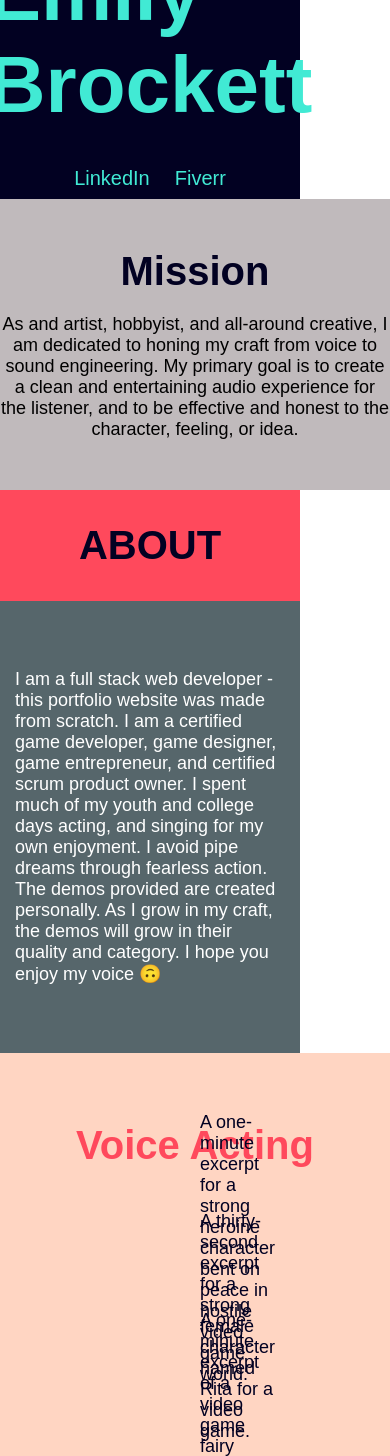
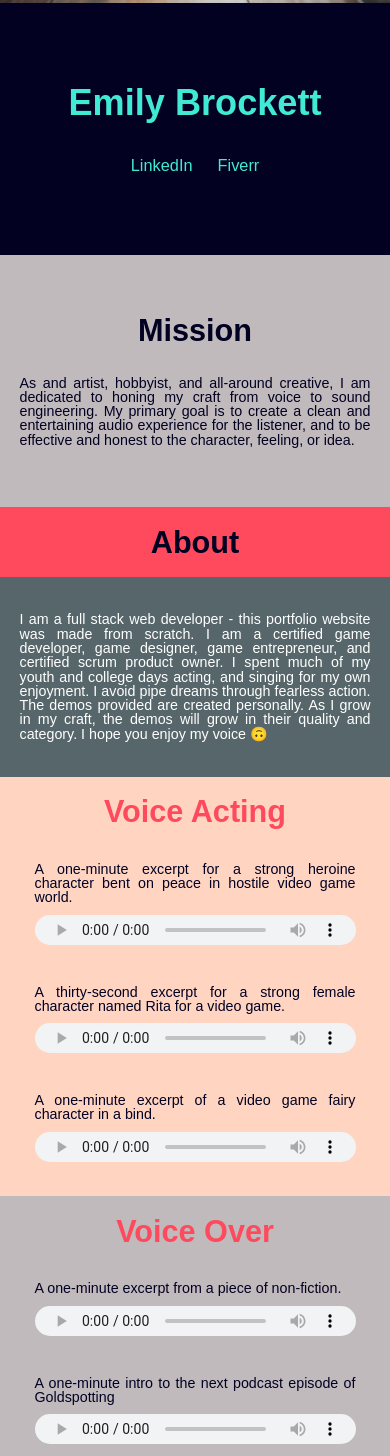
Before and after one commit to BrockBatBlue/Emily-Voice-Portfolio, a plain HTML site: page index.html in a window 390 px wide. Shown: the part 257-1713 px from the top of the page. Drawn offline with Linux system fonts and the light colour scheme.

Commit message:
Revamped styles for responsiveness

```diff
--- a/index.html
+++ b/index.html
@@ -13,43 +13,42 @@
 
     <body>
         <div class="container">
-            <section class="row-1">
-                <div class="title-picture">
+            <section class="row">
                 <img
+                    class="title-picture"
                     src="./public/img/microphone-g284ba026b_1920.jpg"
                     alt="microphone and headphones on a table with cool lighting"
                 />
-                </div>
-                <div class="bold-title">
+                <div class="cell bold-title">
                     <h1>Emily Brockett</h1>
-                    <ul>
-                        <a href="https://www.linkedin.com/in/emily-brockett/">
-                            <li>LinkedIn</li>
-                        </a>
+                    <div class="title-links">
+                        <a href="https://www.linkedin.com/in/emily-brockett/"> LinkedIn </a>
                         <a
                             href="https://www.fiverr.com/emilybrockett/provide-timely-voice-overs-and-voice-acting-for-you#!"
                         >
-                            <li>Fiverr</li>
+                            Fiverr
                         </a>
-                        <!-- <a href=""><li>Audacity</li></a> -->
-                    </ul>
+                        <!-- <a href="">Audacity</a> -->
+                    </div>
                 </div>
             </section>
-            <section class="mission-section">
+            <section class="row">
+                <div class="cell wide-cell mission-cell">
                     <h2>Mission</h2>
                     <p>
-                    As and artist, hobbyist, and all-around creative, I am dedicated to honing my
-                    craft from voice to sound engineering. My primary goal is to create a clean and
-                    entertaining audio experience for the listener, and to be effective and honest
-                    to the character, feeling, or idea.
+                        As and artist, hobbyist, and all-around creative, I am dedicated to honing
+                        my craft from voice to sound engineering. My primary goal is to create a
+                        clean and entertaining audio experience for the listener, and to be
+                        effective and honest to the character, feeling, or idea.
                     </p>
+                </div>
             </section>
-            <section class="row-2">
-                <div class="about-title">
-                    <h2 id="title">ABOUT</h2>
+            <section class="row">
+                <div class="cell about-title-cell">
+                    <h2>About</h2>
                 </div>
-                <div class="about-me">
-                    <p id="about-me-text">
+                <div class="cell about-me-cell">
+                    <p>
                         I am a full stack web developer - this portfolio website was made from
                         scratch. I am a certified game developer, game designer, game entrepreneur,
                         and certified scrum product owner. I spent much of my youth and college days
@@ -60,15 +59,20 @@
                     </p>
                 </div>
             </section>
-            <section class="row-3">
-                <h2 class="voice-acting">Voice Acting</h2>
+            <section class="row">
+                <div class="cell wide-cell voice-acting-cell">
+                    <h2>Voice Acting</h2>
+                    <div class="audio-file-list">
                         <div class="audio-file">
                             <p>
-                        A one-minute excerpt for a strong heroine character bent on peace in hostile
-                        video game world.
+                                A one-minute excerpt for a strong heroine character bent on peace in
+                                hostile video game world.
                             </p>
                             <audio controls class="audio-controls">
-                        <source src="./public/audio/platadorian-princess.mp3" type="audio/mp3" />
+                                <source
+                                    src="./public/audio/platadorian-princess.mp3"
+                                    type="audio/mp3"
+                                />
                                 <source
                                     src="./public/audio/platadorian-princess-demo-vg.wav"
                                     type="audio/wav"
@@ -76,11 +80,10 @@
                                 Your browser does not support the audio element.
                             </audio>
                         </div>
-                <br />
                         <div class="audio-file">
                             <p>
-                        A thirty-second excerpt for a strong female character named Rita for a video
-                        game.
+                                A thirty-second excerpt for a strong female character named Rita for
+                                a video game.
                             </p>
                             <audio controls>
                                 <source src="./public/audio/rita.mp3" type="audio/mp3" />
@@ -88,27 +91,28 @@
                                 Your browser does not support the audio element.
                             </audio>
                         </div>
-                <br />
+
                         <div class="audio-file">
                             <p>A one-minute excerpt of a video game fairy character in a bind.</p>
                             <audio controls>
-                        <source src="./public/audio/helena-fairy-60-vg.mp3" type="audio/mp3" />
-                        <source src="./public/audio/helena-fairy-60-vg.wav" type="audio/wav" />
+                                <source
+                                    src="./public/audio/helena-fairy-60-vg.mp3"
+                                    type="audio/mp3"
+                                />
+                                <source
+                                    src="./public/audio/helena-fairy-60-vg.wav"
+                                    type="audio/wav"
+                                />
                                 Your browser does not support the audio element.
                             </audio>
                         </div>
-                <br />
-                <!-- <div id="bottom-va-file-padding" class="audio-file">
-                <p>Lorem ipsum dolor sit amet consectetur adipisicing elit. Commodi, ut quas voluptas!</p>
-                <audio controls>
-                    <source src="" type="audio">
-                    <source src="" type="audio">
-                  Your browser does not support the audio element.
-                  </audio>
-            </div> -->
+                    </div>
+                </div>
             </section>
-            <section class="row-4">
+            <section class="row">
+                <div class="cell wide-cell voice-over-cell">
                     <h2 class="voice-over">Voice Over</h2>
+                    <div class="audio-file-list">
                         <div class="audio-file">
                             <p>A one-minute excerpt from a piece of non-fiction.</p>
                             <audio controls>
@@ -120,7 +124,6 @@
                                 Your browser does not support the audio element.
                             </audio>
                         </div>
-                <br />
                         <div class="audio-file">
                             <p>A one-minute intro to the next podcast episode of Goldspotting</p>
                             <audio controls>
@@ -135,16 +138,20 @@
                                 Your browser does not support the audio element.
                             </audio>
                         </div>
-                <br />
                         <div class="audio-file">
                             <p>A thirty-second retail mop commercial for radio</p>
                             <audio controls>
-                        <source src="./public/audio/mop-15-sec-podcast-comm.mp3" type="audio/mp3" />
-                        <source src="./public/audio/mop-15-sec-podcast-comm.wav" type="audio/wav" />
+                                <source
+                                    src="./public/audio/mop-15-sec-podcast-comm.mp3"
+                                    type="audio/mp3"
+                                />
+                                <source
+                                    src="./public/audio/mop-15-sec-podcast-comm.wav"
+                                    type="audio/wav"
+                                />
                                 Your browser does not support the audio element.
                             </audio>
                         </div>
-                <br />
                         <div class="audio-file">
                             <p>A thirty-second retail dog food commercial for radio</p>
                             <audio controls>
@@ -159,18 +166,24 @@
                                 Your browser does not support the audio element.
                             </audio>
                         </div>
-                <br />
                         <div class="audio-file">
                             <p>A thirty-second retail commercial for Scott's Surf Shop</p>
                             <audio controls>
-                        <source src="./public/audio/scotts-surf-30-r-ad.mp3" type="audio/mp3" />
-                        <source src="./public/audio/scotts-surf-30-r-ad.wav" type="audio/wav" />
+                                <source
+                                    src="./public/audio/scotts-surf-30-r-ad.mp3"
+                                    type="audio/mp3"
+                                />
+                                <source
+                                    src="./public/audio/scotts-surf-30-r-ad.wav"
+                                    type="audio/wav"
+                                />
                                 Your browser does not support the audio element.
                             </audio>
                         </div>
-                <br />
                         <div class="audio-file">
-                    <p>A thirty-second pet parade annual event announcement for the radio</p>
+                            <p>
+                                A thirty-second pet parade annual event announcement for the radio
+                            </p>
                             <audio controls>
                                 <source
                                     src="./public/audio/pet-parade-spec-ev-30-radio-comm.mp3"
@@ -183,8 +196,7 @@
                                 Your browser does not support the audio element.
                             </audio>
                         </div>
-                <br />
-                <div id="bottom-vo-file-padding" class="audio-file">
+                        <div class="audio-file">
                             <p>A fifteen-second sleep aid health care commercial</p>
                             <audio controls>
                                 <source
@@ -198,8 +210,11 @@
                                 Your browser does not support the audio element.
                             </audio>
                         </div>
+                    </div>
+                </div>
             </section>
-            <section class="row-5">
+            <section class="row">
+                <div class="cell wide-cell singing-cell">
                     <h2 class="singing">Singing</h2>
                     <div class="audio-file">
                         <p>An acapella presentation of the standard, Paper Moon.</p>
@@ -215,57 +230,64 @@
                             Your browser does not support the audio element.
                         </audio>
                     </div>
-                <br />
+
                     <!-- <div class="audio-file">
-            <p>Lorem ipsum dolor sit amet consectetur adipisicing elit. Commodi, ut quas voluptas!</p>
+                        <p>
+                            Lorem ipsum dolor sit amet consectetur adipisicing elit. Commodi, ut
+                            quas voluptas!
+                        </p>
                         <audio controls>
-                <source src="" type="audio">
-                <source src="" type="audio">
+                            <source src="" type="audio" />
+                            <source src="" type="audio" />
                             Your browser does not support the audio element.
                         </audio>
                     </div>
-        <br>
+
                     <div class="audio-file">
-            <p>Lorem ipsum dolor sit amet consectetur adipisicing elit. Commodi, ut quas voluptas!</p>
+                        <p>
+                            Lorem ipsum dolor sit amet consectetur adipisicing elit. Commodi, ut
+                            quas voluptas!
+                        </p>
                         <audio controls>
-                <source src="" type="audio">
-                <source src="" type="audio">
+                            <source src="" type="audio" />
+                            <source src="" type="audio" />
                             Your browser does not support the audio element.
                         </audio>
                     </div>
-        <br>
-        <div id="bottom-sing-file-padding" class="audio-file">
-            <p>Lorem ipsum dolor sit amet consectetur adipisicing elit. Commodi, ut quas voluptas!</p>
+
+                    <div class="audio-file">
+                        <p>
+                            Lorem ipsum dolor sit amet consectetur adipisicing elit. Commodi, ut
+                            quas voluptas!
+                        </p>
                         <audio controls>
-                <source src="" type="audio">
-                <source src="" type="audio">
+                            <source src="" type="audio" />
+                            <source src="" type="audio" />
                             Your browser does not support the audio element.
                         </audio>
                     </div> -->
+                </div>
             </section>
         </div>
-        <footer>
+        <footer class="">
             <p>Made with 💜 by Emily</p>
-            <ul>
-                <a href="mailto: emilydbrockett@gmail.com">
-                    <li>
+            <div class="footer-icons">
+                <a href="mailto:emilydbrockett@gmail.com">
                     <img src="https://cdn.simpleicons.org/Gmail/#EA4335" />
-                    </li>
                 </a>
                 <a
                     href="https://www.fiverr.com/emilybrockett/provide-timely-voice-overs-and-voice-acting-for-you#!"
                 >
-                    <li>
-                        <img src="https://cdn.simpleicons.org/Fiverr/#1DBF73" />
-                    </li>
+                    <!-- <img src="https://cdn.simpleicons.org/Fiverr/#1DBF73" /> -->
+                    <img src="./public/img/4373162_fiverr_logo_logos_icon.png" />
                 </a>
                 <a href="https://www.linkedin.com/in/emily-brockett/">
-                    <li>
                     <img src="https://cdn.simpleicons.org/linkedin/#0A66C2" />
-                    </li>
                 </a>
-                <!-- <li><img src="https://cdn.simpleicons.org/audacity/#ECD53F" /></li> -->
-            </ul>
+                <!-- <a href="#">
+                    <img src="https://cdn.simpleicons.org/audacity/#ECD53F" />
+                </a> -->
+            </div>
         </footer>
     </body>
 </html>
--- a/public/style.css
+++ b/public/style.css
@@ -14,161 +14,153 @@ body {
     font-family: "Nunito", sans-serif;
     margin: 0;
 }
-
-p {
-    font-size: 18px;
-}
-
-.row-1,
-.row-2 {
-    display: flex;
-    flex-direction: row;
+p,
+h1,
+h2 {
     margin: 0;
     padding: 0;
-    flex-wrap: wrap;
-}
-
-.title-picture {
-    min-width: 300px;
-    max-width: 50%;
-    object-fit: cover;
-}
-
-img {
-    width: 100%;
-    height: 100%;
-}
-
-.bold-title {
-    display: flex;
-    flex-direction: column;
-    justify-content: center;
-    align-items: center;
-    background-color: var(--name-title-background-color);
-    min-width: 300px;
-    width: 50%;
-    gap: 36px;
-}
-
-.bold-title h1 {
-    font-size: 80px;
-}
-
-.bold-title ul {
-    font-size: 20px;
 }
 
 a {
     text-decoration: none;
 }
 
-a li:hover {
-    color: var(--about-me-title-background-color);
-    font-size: 30px;
+p {
+    /* font-size: 18px; */
+    font-size: clamp(0.875rem, 0.7217rem + 0.7006vw, 1.5625rem); /* 14px-25px 350px-1920px */
+    line-height: clamp(0.875rem, 0.7217rem + 0.7006vw, 1.5625rem); /* 14px-25px 350px-1920px */
+}
+
+.row {
+    display: grid;
+    grid-template-columns: repeat(2, 1fr);
+    grid-auto-flow: column;
+}
+
+@media (max-width: 767px) {
+    .row {
+        grid-template-columns: 1fr;
+        grid-auto-flow: row;
+    }
+}
+
+.cell {
+    display: flex;
+    justify-content: center;
+    align-items: center;
+    flex-direction: column;
+    padding: 5%;
+    box-sizing: border-box;
+    min-height: 252px;
+}
+
+.wide-cell {
+    grid-column: 1 / -1;
+}
+
+img.title-picture {
+    width: 100%;
+}
+
+.bold-title {
+    background-color: var(--name-title-background-color);
+    gap: 36px;
 }
 
 .bold-title * {
-    margin: 0;
     color: var(--text-title-section-color);
-    padding: 0;
 }
 
-ul {
+.bold-title h1 {
+    /* font-size: 80px; */
+    font-size: clamp(2.1875rem, 1.5605rem + 2.8662vw, 5rem); /* 35px-80px 350px-1920px */
+    line-height: clamp(2.1875rem, 1.5605rem + 2.8662vw, 5rem); /* 35px-80px 350px-1920px */
+}
+
+.bold-title a {
+    /* font-size: 20px; */
+    font-size: clamp(1rem, 0.8049rem + 0.8917vw, 1.875rem); /* 16px-30px 350px-1920px */
+    line-height: clamp(1rem, 0.8049rem + 0.8917vw, 1.875rem); /* 16px-30px 350px-1920px */
+    transition: font-size 0.3s;
+}
+
+.bold-title a:hover {
+    color: var(--about-me-title-background-color);
+    /* font-size: 30px; */
+    font-size: clamp(1.5625rem, 1.2142rem + 1.5924vw, 3.125rem); /* 25px-50px 350px-1920px */
+}
+
+.title-links {
     display: flex;
     flex-direction: row;
     justify-content: center;
     gap: 25px;
-    height: 32px;
 }
 
-li {
-    list-style-type: none;
+.cell h2 {
+    /* font-size: 40px; */
+    font-size: clamp(1.875rem, 1.5267rem + 1.5924vw, 3.4375rem); /* 30px-55px 350px-1920px */
+    line-height: clamp(1.875rem, 1.5267rem + 1.5924vw, 3.4375rem); /* 30px-55px 350px-1920px */
 }
 
-.mission-section {
-    display: flex;
-    flex-direction: column;
-    justify-content: center;
-    text-align: center;
+.mission-cell {
     background: var(--mission-voice-over-background-color);
-    padding: 50px 0;
-    gap: 20px;
+    color: var(--name-title-background-color);
+    gap: 30px;
 }
 
-.mission-section h2,
-.mission-section p {
-    margin: 0;
-}
-
-.mission-section p {
+.mission-cell p {
+    text-align: justify;
     max-width: 1000px;
     margin: 0 auto;
 }
 
-.mission-section h2 {
-    color: var(--name-title-background-color);
-    font-size: 40px;
+.about-title-cell {
+    background-color: var(--about-me-title-background-color);
+    color: var(--text-about-title-color);
+    min-height: 63px;
 }
 
-.about-title {
-    background-color: var(--about-me-title-background-color);
-    min-width: 300px;
-    width: 50%;
-    text-align: center;
+.about-me-cell {
+    background-color: var(--about-me-paragraph-background-color);
+    color: white;
+    min-height: 200px;
+}
+
+.about-me-cell p {
+    text-align: justify;
+    max-width: 768px;
+    margin: 0 auto;
+}
+
+.voice-acting-cell,
+.singing-cell {
+    background-color: var(--voice-acting-section-background-color);
+}
+
+.voice-over-cell {
+    background-color: var(--mission-voice-over-background-color);
+}
+
+.voice-acting-cell h2,
+.voice-over-cell h2,
+.singing-cell h2 {
+    color: var(--about-me-title-background-color);
+}
+
+.voice-acting-cell,
+.voice-over-cell,
+.singing-cell {
+    gap: 20px;
+}
+
+.audio-file-list {
     display: flex;
     justify-content: center;
     align-items: center;
-}
-
-#title {
-    color: var(--text-about-title-color);
-    font-size: 40px;
-}
-
-.about-me {
-    background-color: var(--about-me-paragraph-background-color);
-    min-width: 300px;
-    max-width: 50%;
-    display: flex;
-    justify-content: center;
-    align-items: center;
-    padding: 50px 0;
-}
-
-#about-me-text {
-    color: white;
-    max-width: 90%;
-}
-
-.voice-acting,
-.voice-over,
-.singing {
-    text-align: center;
-    margin: 0;
-    padding-bottom: 50px;
-}
-
-.voice-acting,
-.singing,
-.voice-over {
-    color: var(--about-me-title-background-color);
-    font-size: 40px;
-}
-
-.singing:hover {
-    color: var(--about-me-title-background-color);
-}
-
-.row-3,
-.row-4,
-.row-5 {
-    padding: 70px 0;
-    display: flex;
     flex-direction: column;
-}
-
-.row-3 {
-    background-color: var(--voice-acting-section-background-color);
+    gap: 10px;
+    width: 100%;
 }
 
 .audio-file {
@@ -176,38 +168,12 @@ li {
     flex-direction: row;
     align-items: center;
     justify-content: space-between;
-    margin-left: 100px;
-    margin-right: 100px;
-    padding-left: 100px;
-    padding-right: 100px;
-    height: 60px;
-}
-
-.audio-file p {
-    color: var(--name-title-background-color);
-}
-
-.row-4 {
-    background-color: var(--mission-voice-over-background-color);
-}
-
-.row-5 {
-    background-color: var(--voice-acting-section-background-color);
-}
-
-footer {
-    display: flex !important;
-    flex-direction: row;
-    justify-content: space-around;
-    align-items: center;
-    background-color: var(--name-title-background-color);
-    color: var(--text-title-section-color);
-    padding: 20px 0;
-    height: 104px;
-}
-
-footer img {
-    height: 40px;
+    box-sizing: border-box;
+    width: 100%;
+    max-width: 1500px;
+    margin: 0 auto;
+    padding: 15px;
+    gap: 20px;
 }
 
 .audio-file:hover {
@@ -215,10 +181,62 @@ footer img {
     border-radius: 50px;
 }
 
-footer img:hover {
-    height: 70px;
+.audio-file audio {
+    height: 50px;
 }
 
-footer ul {
-    width: 400px;
+.audio-file p {
+    color: var(--name-title-background-color);
+    text-align: justify;
+    width: 75%;
+    margin-left: 10px;
 }
+
+@media (max-width: 767px) {
+    .audio-file {
+        flex-direction: column;
+        gap: 10px;
+    }
+    .audio-file:hover {
+        border-radius: 20px;
+    }
+    .audio-file audio {
+        width: 100%;
+        height: 30px;
+    }
+    .audio-file p {
+        width: 100%;
+        margin-left: 0;
+    }
+}
+
+footer {
+    display: flex;
+    flex-direction: row;
+    justify-content: space-around;
+    align-items: center;
+    background-color: var(--name-title-background-color);
+    color: var(--text-title-section-color);
+    padding: 20px 0;
+}
+
+.footer-icons {
+    display: flex;
+    justify-content: center;
+    align-items: center;
+    gap: 15px;
+}
+
+.footer-icons a {
+    height: 30px;
+}
+
+.footer-icons img {
+    width: 30px;
+    height: auto;
+    transition: transform 0.3s;
+}
+
+footer img:hover {
+    transform: scale(1.8);
+}
```
Also changed, not shown: public/img/4373162_fiverr_logo_logos_icon.png (added). Lines whose indentation alone changed are shown as unchanged.
